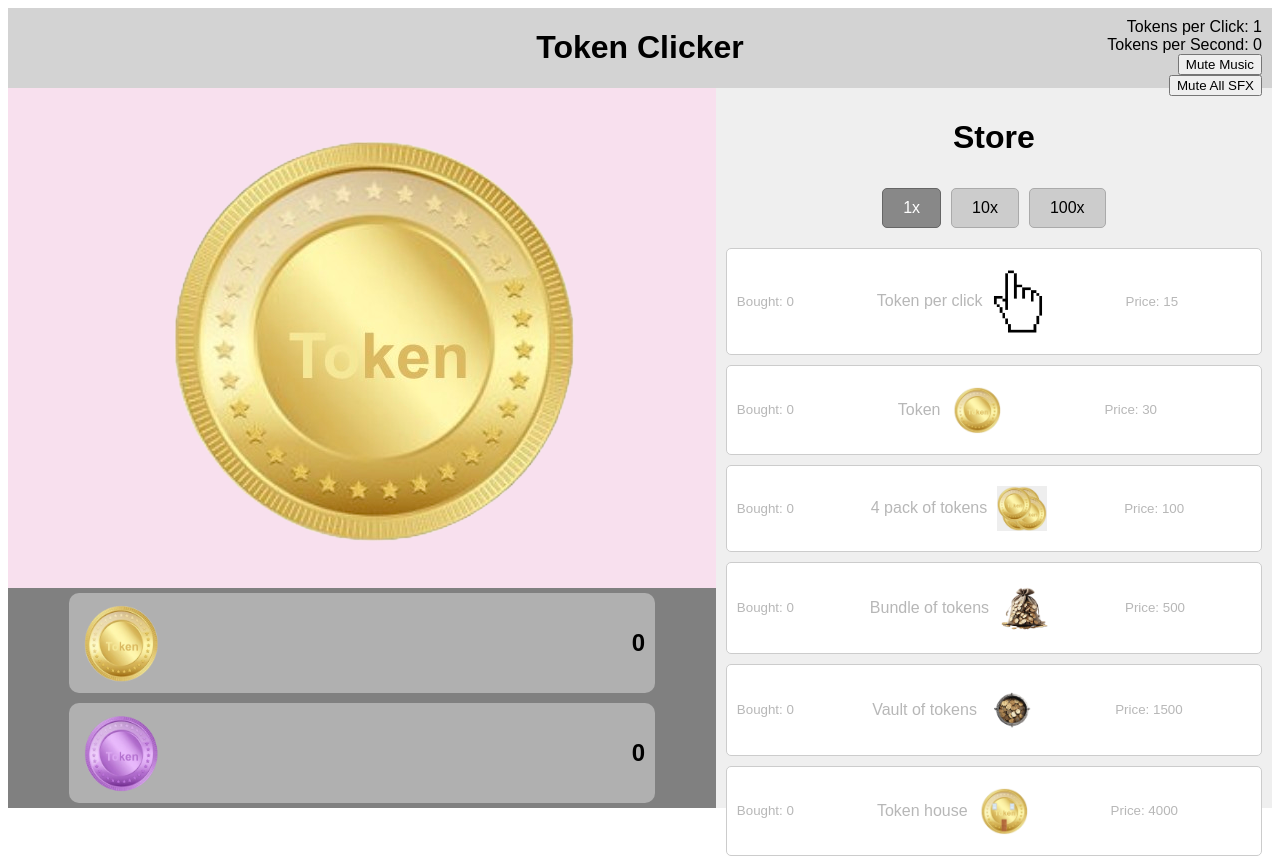
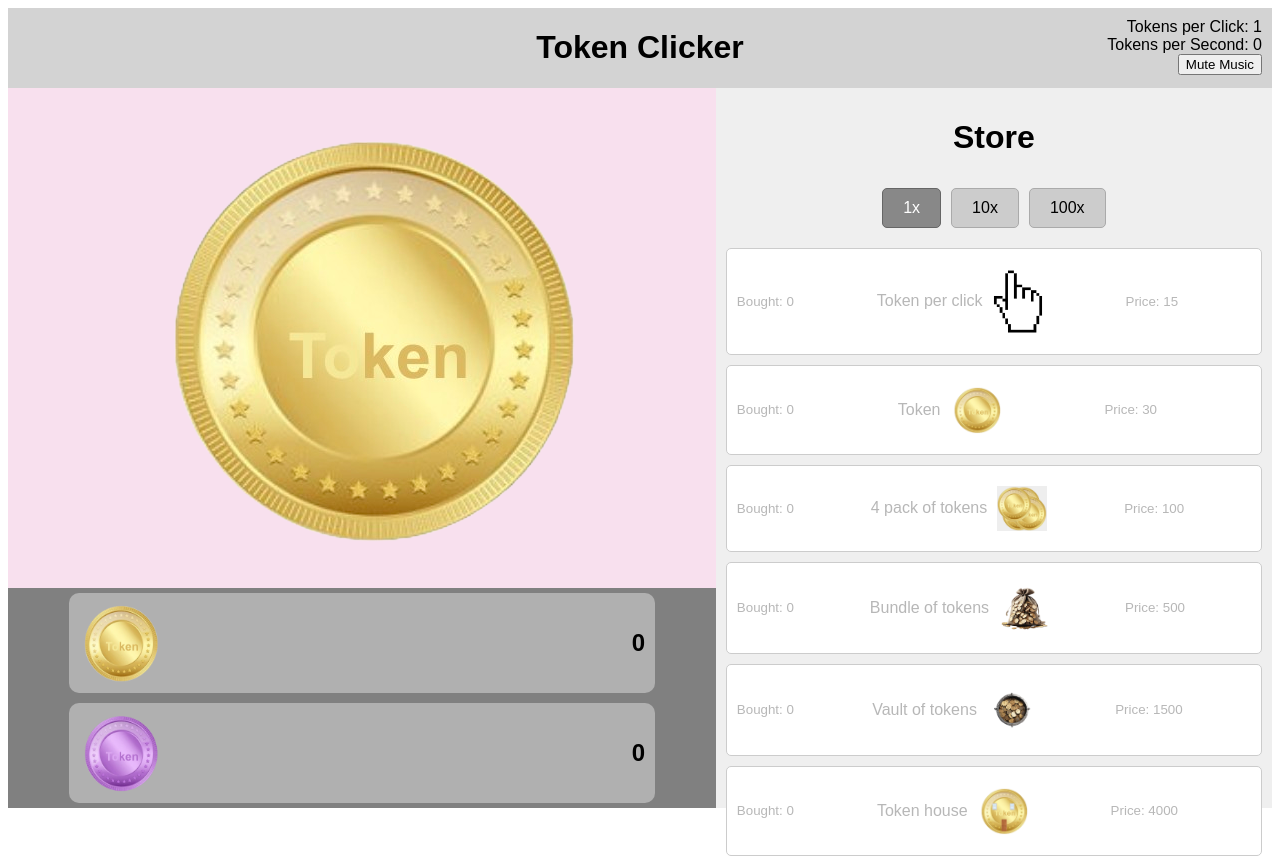
Before and after one commit to Unhabit/token-clicker, a plain HTML site: page index.html in a window 1280 px wide. Drawn offline with nearby package versions, Linux system fonts and the light colour scheme; no server answers; a web font is replaced by a local one.

Commit message:
no more mute sfx

```diff
--- a/index.html
+++ b/index.html
@@ -20,8 +20,6 @@
         <span id="tokens-per-second">Tokens per Second: 0</span>
         <br>
         <button onclick="muteMusic()">Mute Music</button>
-        <br>
-        <button onclick="muteAllSFX()">Mute All SFX</button>
       </div>
     </div>
     <div class="clicker">
```
